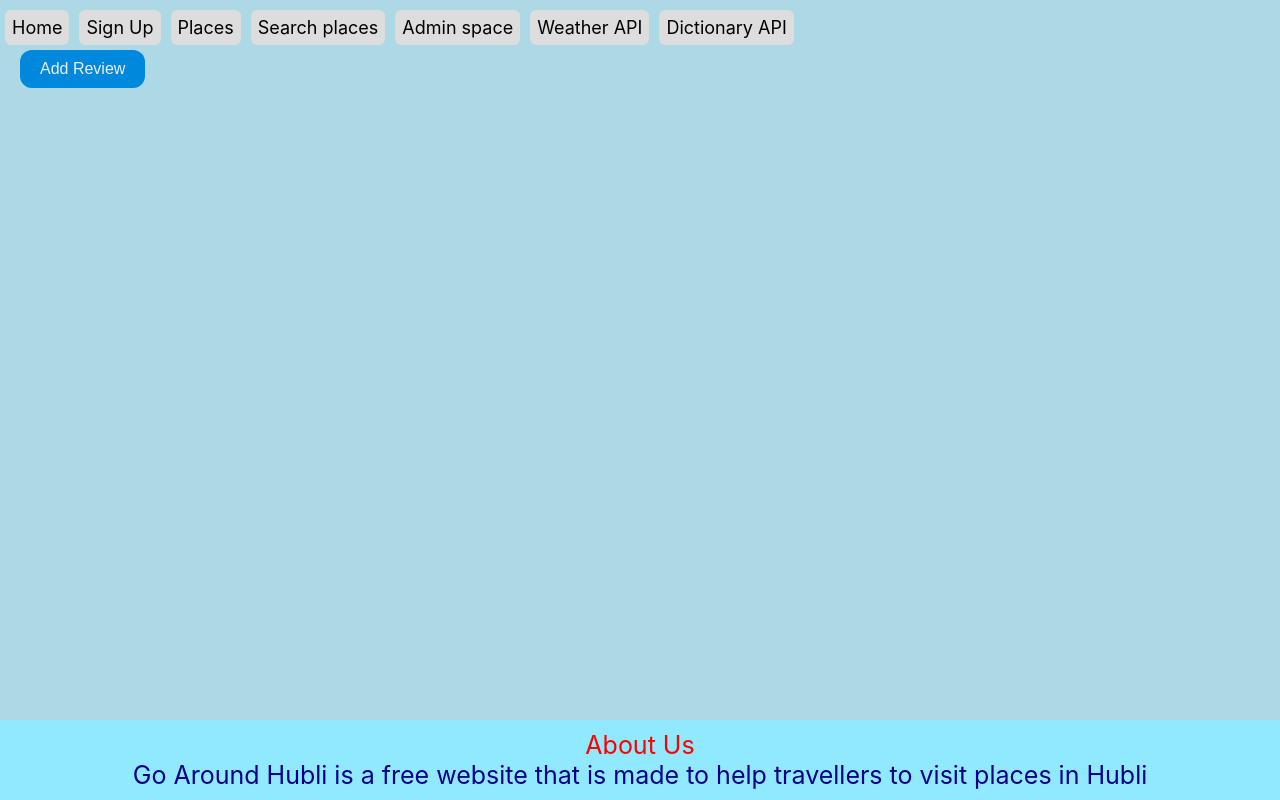
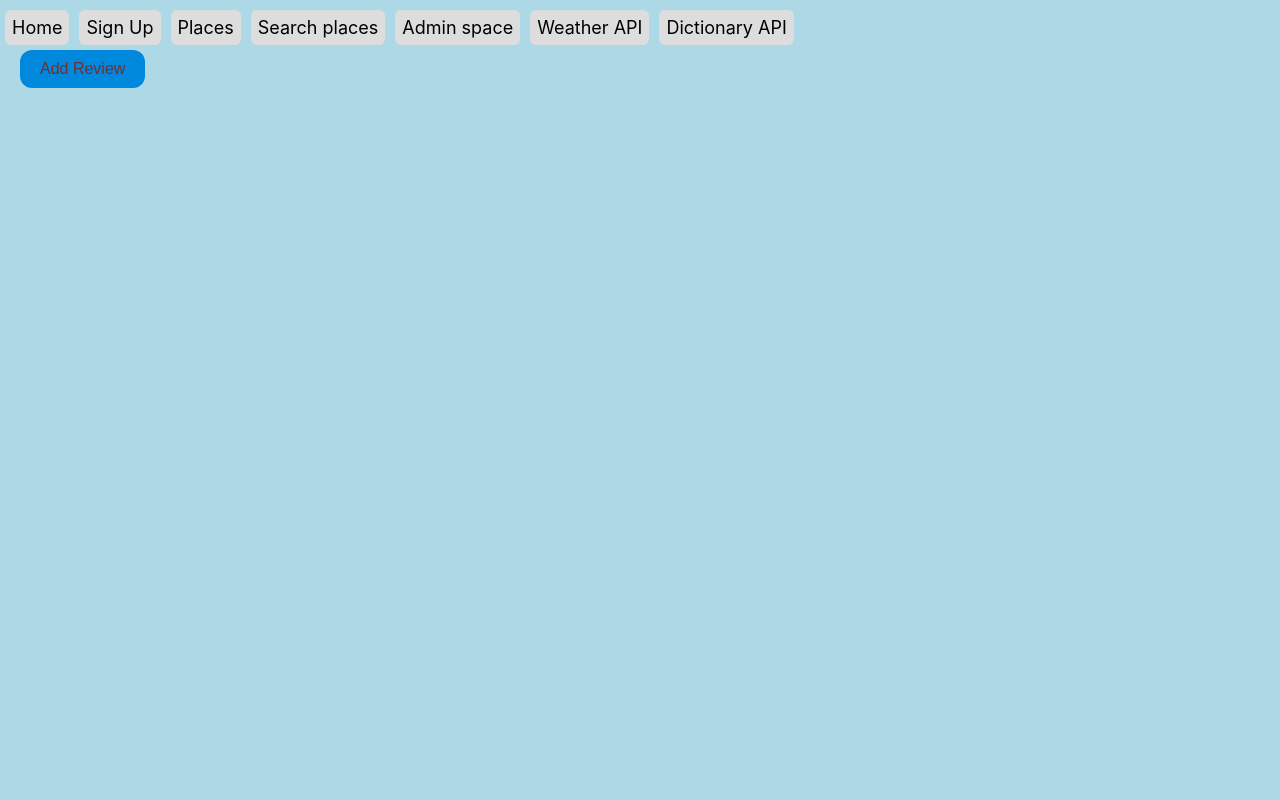
Before and after one commit to VIVPM/tourist-guide-website, a React (Create React App) app: page /Addreview in a window 1280 px wide. Built offline with nearby package versions, Linux system fonts and the light colour scheme; some icons are missing.

Commit message:
changes10

```diff
--- a/src/Addreview.css
+++ b/src/Addreview.css
@@ -8,7 +8,7 @@
 .open-modal-button {
   background-color: #08d;
   border: none;
-  color: #eee;
+  color: #752e2e;
   padding: 10px 20px;
   border-radius: 12px;
   cursor: pointer;
@@ -108,7 +108,7 @@
 
 /* Each review is shown in its own box */
 .review-box {
-  background-color: #303245;
+  background-color: #edeef1;
   padding: 15px;
   margin: 10px 0;
   border-radius: 8px;
--- a/src/App.jsx
+++ b/src/App.jsx
@@ -10,7 +10,7 @@ import CardDetails from './Card1';
 import Temp from './Temp';
 
 import Home from './Home';
-import Footer from './Footer';
+// import Footer from './Footer';
 import Searchbar from './Searchbar'
 import Adminspace from './Adminspace'
 import Admin from './Admin'
@@ -48,7 +48,6 @@ function App() {
       <Route path='/dict' element={<Dict/>}></Route>
     </Routes>
     </BrowserRouter>
-    <Footer/>
   </>
   );
 }
--- a/src/Home.js
+++ b/src/Home.js
@@ -2,7 +2,8 @@
 // import { Link } from 'react-router-dom';
 import './App.css';
 import './Home.css';
-import Bck from './bckgrnd.jpg'
+import Bck from './bckgrnd.jpg';
+import Footer from './Footer';
 function Home() {
    return (
       <div className='full'>
@@ -19,6 +20,7 @@ function Home() {
          <p className='para'>HEAD TO PLACES FOR TRAVEL OPTIONS</p>
          <br /><br /><br />
          </article>
+         <Footer />
       </div>
    )
 }
```
Also changed, not shown: 11 other files (tests, documents, lock files or other folders).
